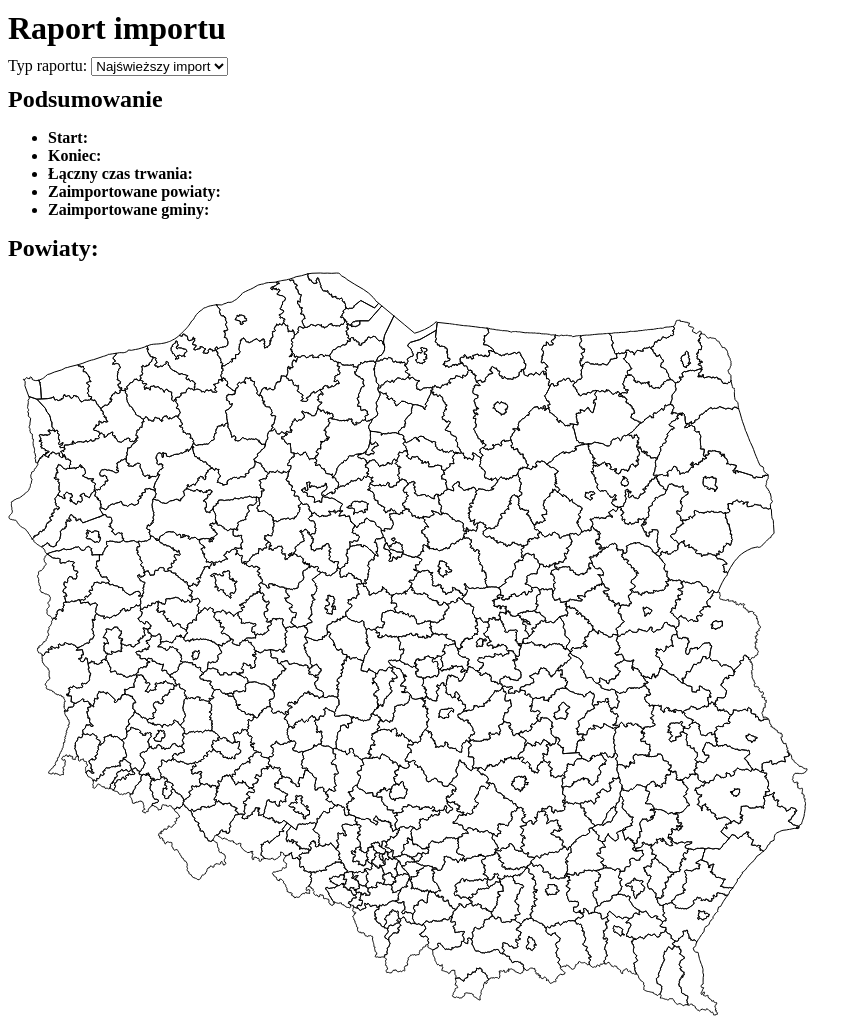
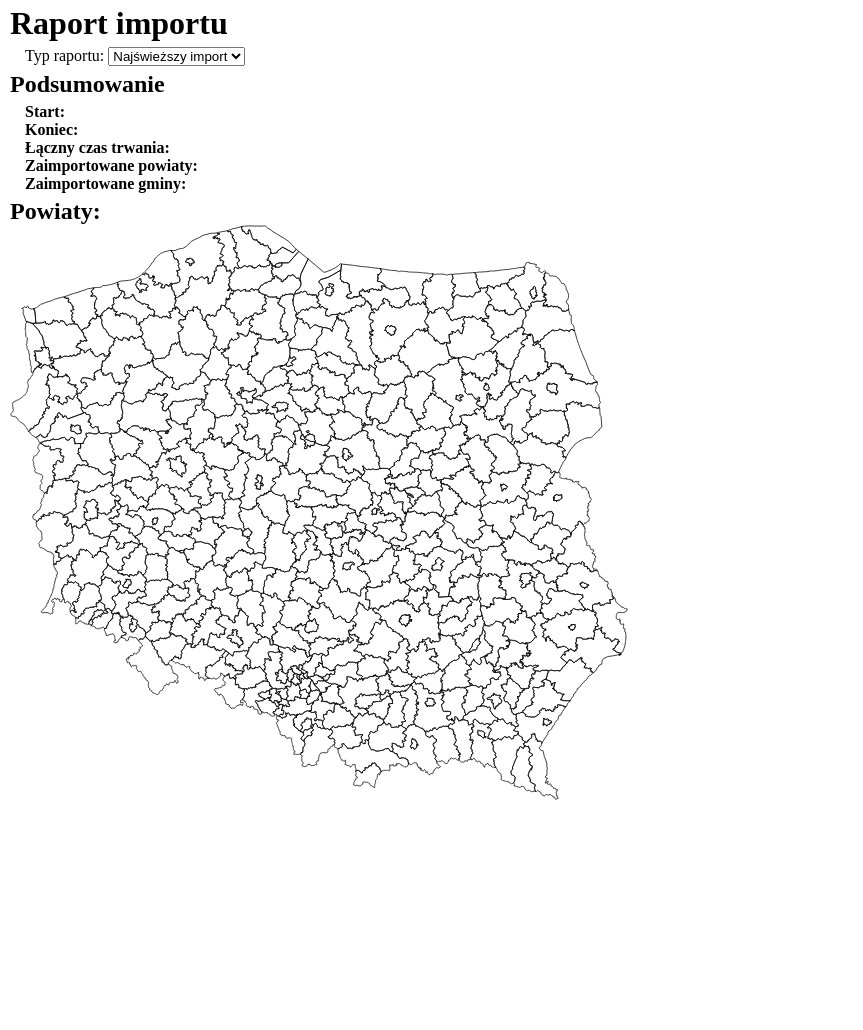
Before and after one commit to praszuk/egib-plbuildings, a FastAPI app: page /status in a window 1280 px wide. Shown: the whole page, without its empty margins (0-863 px from the left). After the commit the page ends 800 px from the top, so only its background shows below. Run offline with FastAPI, Linux system fonts and the light colour scheme; data that the repository does not hold is empty; parts of the project's set-up code (start-up, migrations or seed data) failed here and were passed over.

Commit message:
Fit svg map to the page with rewriting CSSes

```diff
--- a/backend/static/js/status.js
+++ b/backend/static/js/status.js
@@ -231,6 +231,10 @@ async function updateReport() {
     updateSvgMap(document.getElementById('counties-svg'), areaImportData);
 }
 
+// Initial SVG resize to fit the page
+const svgMap = document.getElementById('counties-svg');
+svgMap.style.height = `${window.innerHeight - svgMap.offsetTop}px`;
+
 document.getElementById('report-type').addEventListener('change', updateReport);
 document.getElementById('counties-svg').addEventListener('load', async function () {
     await updateReport();
--- a/backend/templates/status.html
+++ b/backend/templates/status.html
@@ -5,16 +5,35 @@
     <title>EGiB stan obszarów</title>
     <style>
         html, body {
+            margin: 0 0 0 5px;
+            padding: 0;
             height: 100%;
+            display: flex;
+            flex-direction: column;
+            align-self: flex-start;
         }
         h1, h2 {
-            margin-top: 10px;
-            margin-bottom: 10px;
+            margin: 5px 0 0 0;
         }
-        .status-summary ul strong {
-          display: inline-block;
-          width: 180px;
-          text-align: left;
+        .inner {
+            margin-left: 15px;
+            margin-top: 5px;
+        }
+        dl {
+            margin: 0;
+        }
+        dt {
+            float: left;
+            clear: both;
+            width: 13em;
+            white-space: nowrap;
+            font-weight: bold;
+        }
+        dt:after {
+            content: ":";
+        }
+        dd {
+            float: left;
         }
         .tooltip {
             position: absolute;
@@ -22,7 +41,7 @@
             color: #fff;
             opacity: 85%;
             padding: 5px;
-            border-radius: 3px;
+            border-radius: 5px;
             visibility: hidden;
             pointer-events: none;
             z-index: 10;
@@ -35,24 +54,31 @@
     </head>
     <body>
         <h1>Raport importu</h1>
-        <label for="report-type">Typ raportu:</label>
-        <select id="report-type">
-            <option value="latest">Najświeższy import</option>
-            <option value="stable">Stabilny import</option>
-        </select>
+        <div class="inner">
+            <label for="report-type">Typ raportu:</label>
+            <select id="report-type">
+                <option value="latest">Najświeższy import</option>
+                <option value="stable">Stabilny import</option>
+            </select>
+        </div>
         <h2>Podsumowanie</h2>
-        <div class="status-summary">
-            <ul>
-                <li><strong>Start: </strong><span id="summary-start-dt"></span></li>
-                <li><strong>Koniec: </strong><span id="summary-end-dt"></span></li>
-                <li><strong>Łączny czas trwania: </strong><span id="summary-duration"></span></li>
-                <li><strong>Zaimportowane powiaty: </strong><span id="summary-counties-info"></span></li>
-                <li><strong>Zaimportowane gminy: </strong><span id="summary-communes-info"></span></li>
-            </ul>
+        <div class="status-summary inner">
+            <dl>
+                <dt>Start</dt>
+                <dd><span id="summary-start-dt"></span></dd>
+                <dt>Koniec</dt>
+                <dd><span id="summary-end-dt"></span></dd>
+                <dt>Łączny czas trwania</dt>
+                <dd><span id="summary-duration"></span></dd>
+                <dt>Zaimportowane powiaty</dt>
+                <dd><span id="summary-counties-info"></span></dd>
+                <dt>Zaimportowane gminy</dt>
+                <dd><span id="summary-communes-info"></span></dd>
+            </dl>
         </div>
         <h2>Powiaty:</h2>
+        <div id="tooltip" class="tooltip"></div>
         <object id="counties-svg" type="image/svg+xml" data="{{ url_for('static', path='/counties.svg') }}"></object>
-        <div id="tooltip" class="tooltip"></div>
     </body>
     <script src="{{ url_for('static', path='/js/timeutils.js') }}"></script>
     <script src="{{ url_for('static', path='/js/svgmap.js') }}"></script>
```
